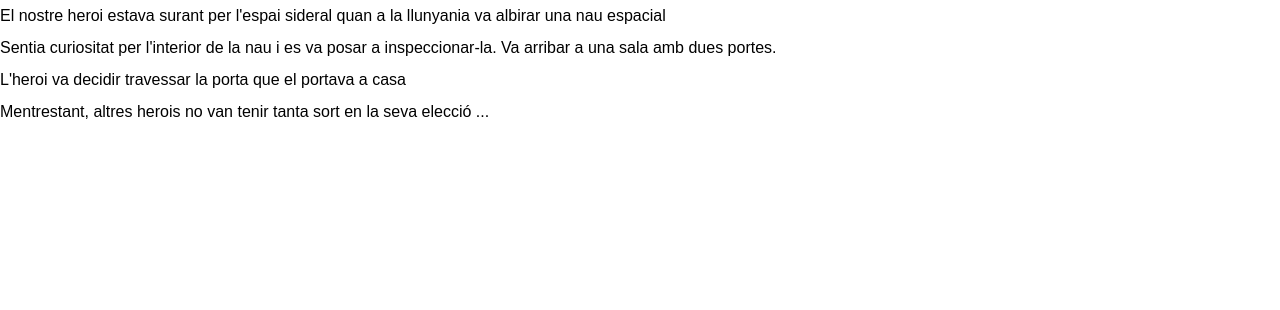
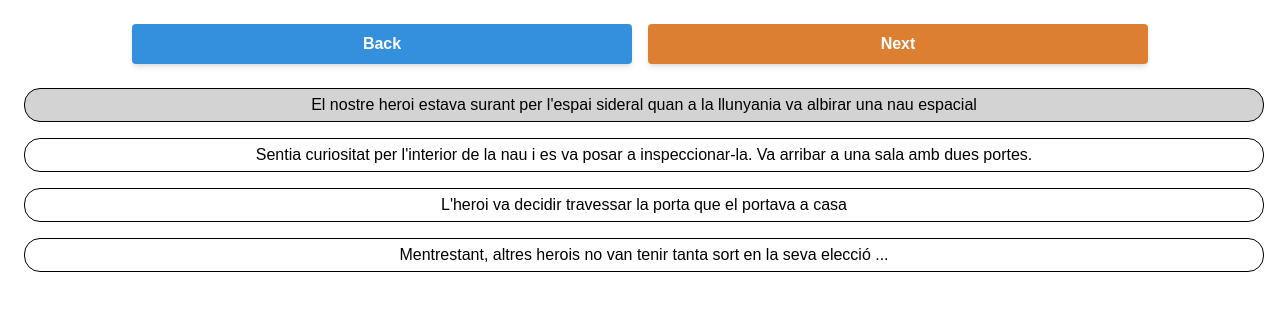
Before and after one commit to 0xNordian/sprint-6, a React (Vite) app: page / in a window 1280 px wide. Shown: the top 310 px of the page. Built offline with nearby package versions, Linux system fonts and the light colour scheme.

Commit message:
Exercici 4 completed highlighting the active line

```diff
--- a/package.json
+++ b/package.json
@@ -13,7 +13,8 @@
     "autoprefixer": "^10.4.15",
     "postcss": "^8.4.28",
     "react": "^18.2.0",
-    "react-dom": "^18.2.0"
+    "react-dom": "^18.2.0",
+    "styled-components": "^6.0.7"
   },
   "devDependencies": {
     "@types/react": "^18.2.15",
--- a/src/components/Scenes/Scene.tsx
+++ b/src/components/Scenes/Scene.tsx
@@ -1,15 +1,56 @@
-import React from 'react'
+import { useState } from 'react'
+import styled from 'styled-components'
+import StyledUl from '../UI/StyledUl.tsx'
+import Button from '../UI/Button.tsx'
 
 interface SceneProps {
     dataScene: string[];
 }
 
+const StyledListItem = styled.li<{isActive: boolean}>`
+border: 1px solid #000;
+line-height: 2rem;
+margin: 1rem 1rem;
+text-align: center;
+border-radius: 1rem;
+background-color: ${props => props.isActive ? 'lightgrey' : '#fff'};
+`;
+
+
 const Scene = (props: SceneProps) => {
+    const arrLength = props.dataScene.length;
+    const [activeIndex, setActiveIndex] = useState(() => 0);
+
+    const indexIncreaseHandler = () => {
+        if (activeIndex === arrLength - 1) {
+            setActiveIndex(0);
+        } else {
+            setActiveIndex(prevIndex => ++prevIndex);
+        }
+    }
+    const indexDecreaseHandler = () => {
+        if (activeIndex === 0) {
+            setActiveIndex(arrLength - 1);
+        } else {
+            setActiveIndex(prevIndex => --prevIndex);
+        }
+    }
+
     return (
         <>
-            <ul>
-                {props.dataScene.map((item: any, index: number) => <li key={index}>{item}</li>)}
-            </ul>
+            <div className="w-full flex justify-center gap-4 my-6">
+                <Button className="w-[500px]" btnType='btn-primary' msg='Back' onClick={indexDecreaseHandler} />
+                <Button className="w-[500px]" btnType='btn-secondary' msg='Next' onClick={indexIncreaseHandler} />
+            </div>
+            <StyledUl>
+                {props.dataScene.map(
+                    (item: any, index: number) => (
+                        <StyledListItem isActive={index === activeIndex} key={index}>
+                            {item}
+                        </StyledListItem>
+                    )
+                )}
+            </StyledUl>
         </>
     )
 }
--- a/src/components/UI/Button.tsx
+++ b/src/components/UI/Button.tsx
@@ -1,9 +1,10 @@
-import React from 'react';
+// import React from 'react';
 
 interface UIprops {
   className?: string;
   btnType: 'btn-primary' | 'btn-secondary' | 'btn-danger' | 'btn-warning';
   msg: string;
+  onClick: () => void;
 }
 
 const UI = (props: UIprops) => {
@@ -11,7 +12,7 @@ const UI = (props: UIprops) => {
 
   const assets = {
     'btn-primary': 'bg-cPrimary hover:bg-blue-600 text-white font-semibold py-2 px-4 rounded transition duration-300 shadow-md hover:translate-x-[-4px] hover:translate-y-[-4px] hover:rounded-md hover:shadow-[4px_4px_0px_black]',
-    'btn-secondary': 'bg-cSecondary hover:bg-gray-600 text-white font-semibold py-2 px-4 rounded transition duration-300 shadow-md hover:translate-x-[-4px] hover:translate-y-[-4px] hover:rounded-md hover:shadow-[4px_4px_0px_black]',
+    'btn-secondary': 'bg-cSecondary hover:bg-[#B6631F] text-white font-semibold py-2 px-4 rounded transition duration-300 shadow-md hover:translate-x-[-4px] hover:translate-y-[-4px] hover:rounded-md hover:shadow-[4px_4px_0px_black]',
     'btn-danger': 'bg-cDanger hover:bg-red-700 text-white font-semibold py-2 px-4 rounded transition duration-300 shadow-md hover:translate-x-[-4px] hover:translate-y-[-4px] hover:rounded-md hover:shadow-[4px_4px_0px_black]',
     'btn-warning': 'bg-cWarning hover:bg-yellow-600 text-white font-semibold py-2 px-4 rounded transition duration-300 shadow-md hover:translate-x-[-4px] hover:translate-y-[-4px] hover:rounded-md hover:shadow-[4px_4px_0px_black]',
   };
@@ -20,7 +21,7 @@ const UI = (props: UIprops) => {
 
   return (
     <div>
-      <button className={assetType}>{props.msg}</button>
+      <button className={`${assetType} ${props.className}`} onClick={props.onClick}>{props.msg}</button>
     </div>
   );
 };
--- /dev/null
+++ b/src/components/UI/StyledUl.tsx
@@ -0,0 +1,18 @@
+import React, { ReactNode } from 'react'
+import styled from 'styled-components'
+
+const StyledList = styled.ul`
+    margin-left: 0.5rem;
+`;
+
+interface SUlProps {
+    children: ReactNode;
+}
+
+const StyledUl: React.FC<SUlProps> = ({ children }) => {
+    return (
+        <StyledList>{ children }</StyledList>
+    )
+}
+
+export default StyledUl;
--- a/src/index.css
+++ b/src/index.css
@@ -50,12 +50,3 @@ h5 {
     font-weight: bold;
     margin-bottom: 0.25rem;
 }
-
-ul{
-    list-style: disc !important;
-}
-
-li{
-
-    line-height: 2rem;
-}
--- a/tailwind.config.js
+++ b/tailwind.config.js
@@ -8,7 +8,7 @@ export default {
     extend: {
       colors: {
         cPrimary: '#3490dc',
-        cSecondary: '#000',
+        cSecondary: '#DC7F32',
         cDanger: '#e53e3e',
         cWarning: '#f6ad55',
       }
```
Also changed, not shown: 1 other file (tests, documents, lock files or other folders).
